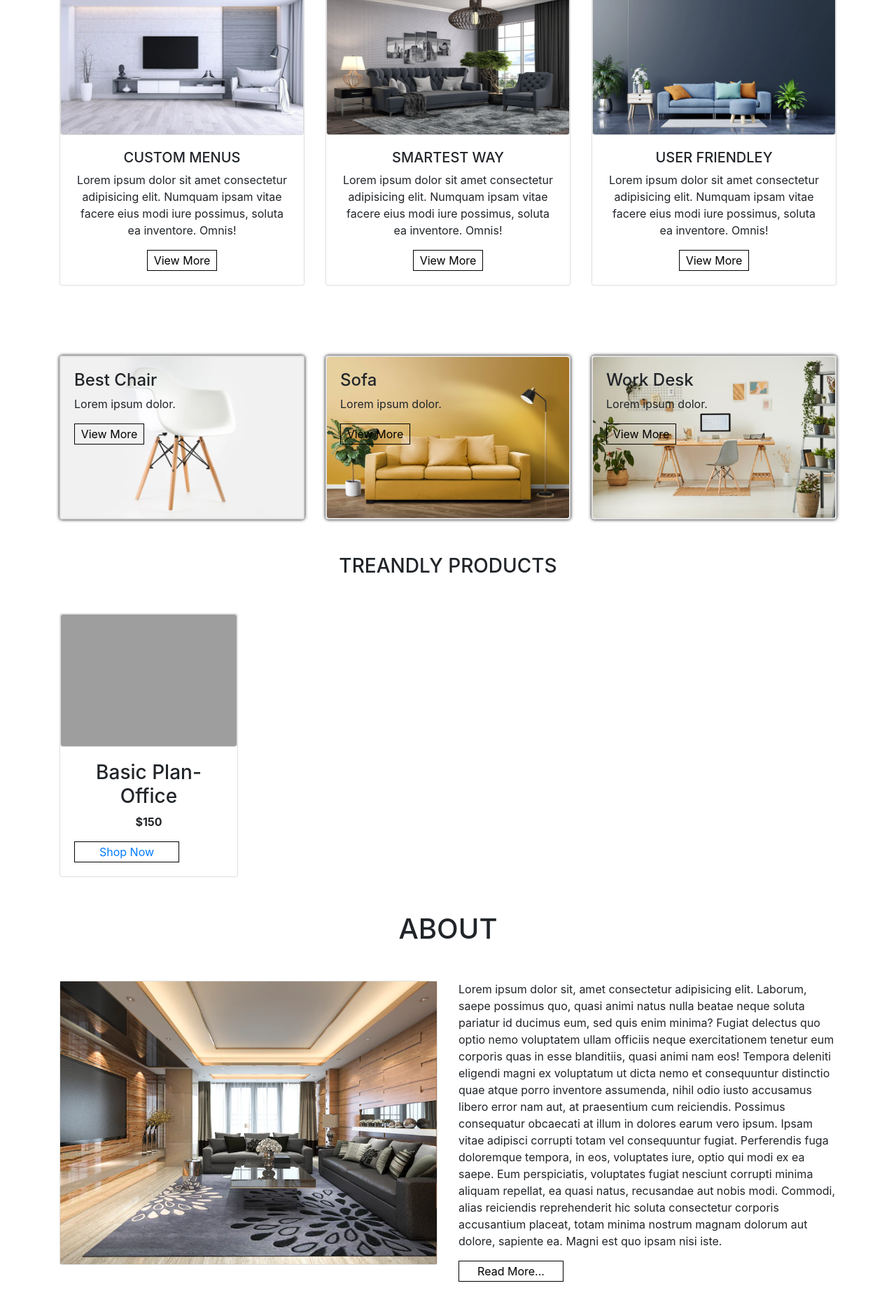
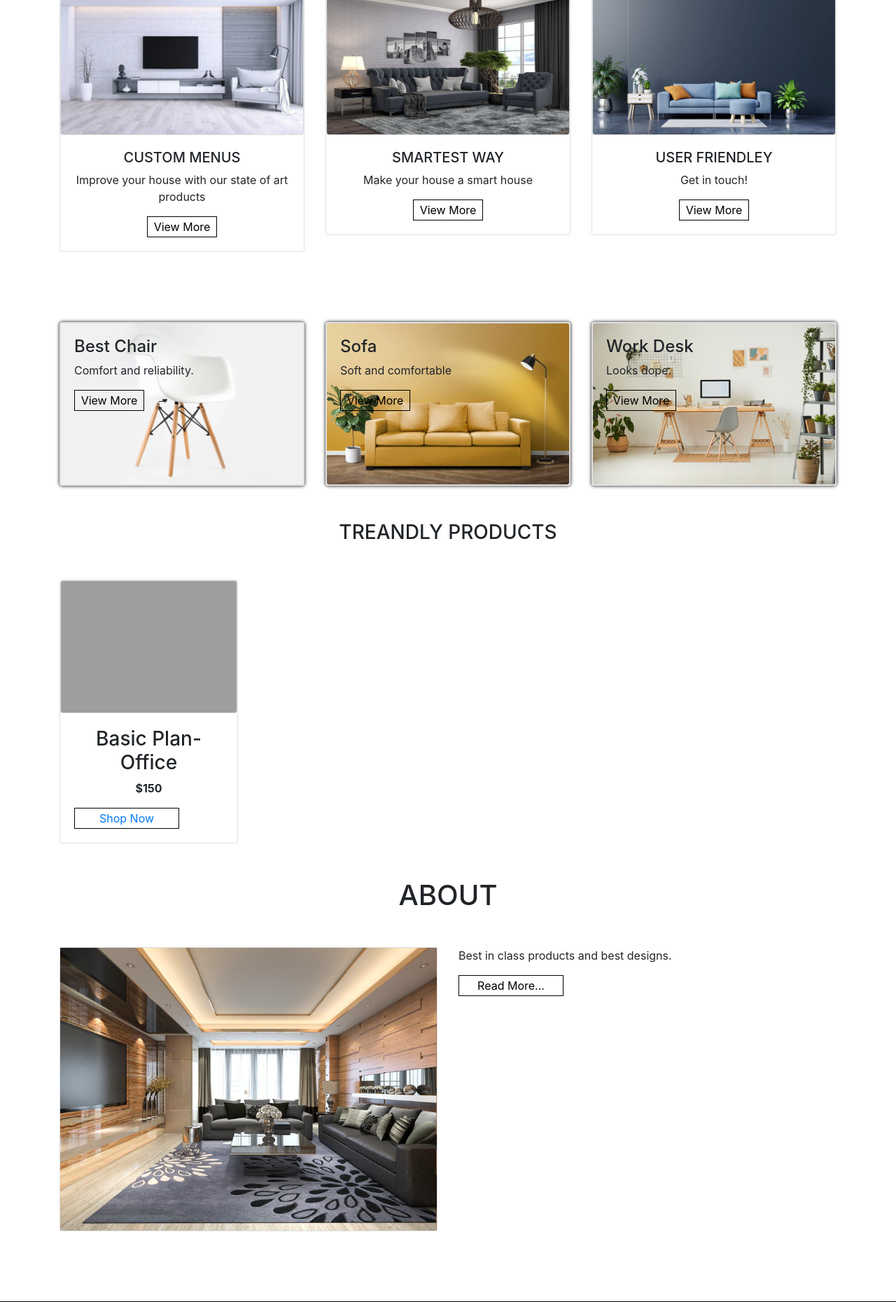
Before and after one commit to x23213418/CPP_Store, a Django app: page / in a window 1280 px wide. Shown: the part 922-2782 px from the top of the page at 70% size. Run offline with Django 4.2, Linux system fonts and the light colour scheme; data comes from the database, SQL or seed files in the repository; some libraries are stand-ins or nearby versions; grey boxes are pictures that could not be loaded.

Commit message:
Update index.html

```diff
--- a/templates/index.html
+++ b/templates/index.html
@@ -12,7 +12,7 @@
                     <img src="{% static './image/c1.png' %}" alt="" class="card image-top" height="200px">
                     <div class="card-body">
                         <h5 class="card-titel text-center">CUSTOM MENUS</h5>
-                        <p class="text-center">Lorem ipsum dolor sit amet consectetur adipisicing elit. Numquam ipsam vitae facere eius modi iure possimus, soluta ea inventore. Omnis!</p>
+                        <p class="text-center">Improve your house with our state of art products</p>
                         <div id="btn2" class="text-center"><button>View More</button></div>
                     </div>
                 </div>
@@ -22,7 +22,7 @@
                     <img src="{% static './image/c2.png' %}" alt="" class="card image-top" height="200px">
                     <div class="card-body">
                         <h5 class="card-titel text-center">SMARTEST WAY</h5>
-                        <p class="text-center">Lorem ipsum dolor sit amet consectetur adipisicing elit. Numquam ipsam vitae facere eius modi iure possimus, soluta ea inventore. Omnis!</p>
+                        <p class="text-center">Make your house a smart house</p>
                         <div id="btn2" class="text-center"><button>View More</button></div>
                     </div>
                 </div>
@@ -32,7 +32,7 @@
                     <img src="{% static './image/c3.png' %}" alt="" class="card image-top" height="200px">
                     <div class="card-body">
                         <h5 class="card-titel text-center">USER FRIENDLEY</h5>
-                        <p class="text-center">Lorem ipsum dolor sit amet consectetur adipisicing elit. Numquam ipsam vitae facere eius modi iure possimus, soluta ea inventore. Omnis!</p>
+                        <p class="text-center">Get in touch!</p>
                         <div id="btn2" class="text-center"><button>View More</button></div>
                     </div>
                 </div>
@@ -49,7 +49,7 @@
                     <img src="{% static './image/ch.png' %}" alt="" class="card image-top">
                     <div class="card-img-overlay">
                         <h4 class="card-titel">Best Chair</h4>
-                        <p class="card-text">Lorem ipsum dolor.</p>
+                        <p class="card-text">Comfort and reliability.</p>
                         <div id="btn2"><button>View More</button></div>
                     </div>
                 </div>
@@ -59,7 +59,7 @@
                     <img src="{% static './image/sf.png' %}" alt="" class="card image-top">
                     <div class="card-img-overlay">
                         <h4 class="card-titel">Sofa</h4>
-                        <p class="card-text">Lorem ipsum dolor.</p>
+                        <p class="card-text">Soft and comfortable</p>
                         <div id="btn2"><button>View More</button></div>
                     </div>
                 </div>
@@ -69,7 +69,7 @@
                     <img src="{% static './image/work desk.png' %}" alt="" class="card image-top">
                     <div class="card-img-overlay">
                         <h4 class="card-titel">Work Desk</h4>
-                        <p class="card-text">Lorem ipsum dolor.</p>
+                        <p class="card-text">Looks dope.</p>
                         <div id="btn2"><button>View More</button></div>
                     </div>
                 </div>
@@ -116,7 +116,7 @@
                 </div>
             </div>
             <div class="col-md-6 py-3 py-md-0">
-                <p>Lorem ipsum dolor sit, amet consectetur adipisicing elit. Laborum, saepe possimus quo, quasi animi natus nulla beatae neque soluta pariatur id ducimus eum, sed quis enim minima? Fugiat delectus quo optio nemo voluptatem ullam officiis neque exercitationem tenetur eum corporis quas in esse blanditiis, quasi animi nam eos! Tempora deleniti eligendi magni ex voluptatum ut dicta nemo et consequuntur distinctio quae atque porro inventore assumenda, nihil odio iusto accusamus libero error nam aut, at praesentium cum reiciendis. Possimus consequatur obcaecati at illum in dolores earum vero ipsum. Ipsam vitae adipisci corrupti totam vel consequuntur fugiat. Perferendis fuga doloremque tempora, in eos, voluptates iure, optio qui modi ex ea saepe. Eum perspiciatis, voluptates fugiat nesciunt corrupti minima aliquam repellat, ea quasi natus, recusandae aut nobis modi. Commodi, alias reiciendis reprehenderit hic soluta consectetur corporis accusantium placeat, totam minima nostrum magnam dolorum aut dolore, sapiente ea. Magni est quo ipsam nisi iste.</p>
+                <p>Best in class products and best designs.</p>
                 <div id="btn4"><button>Read More...</button></div>
             </div>
         </div>
```
